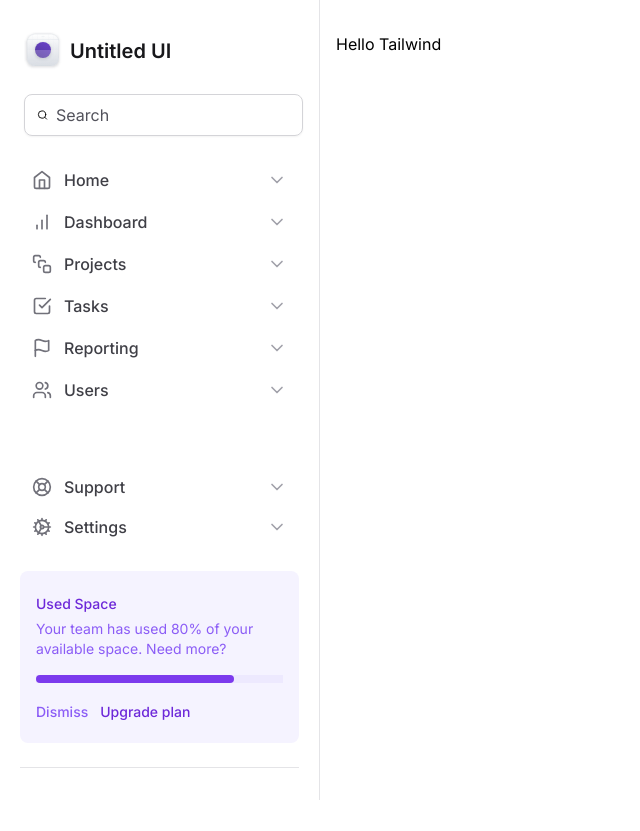
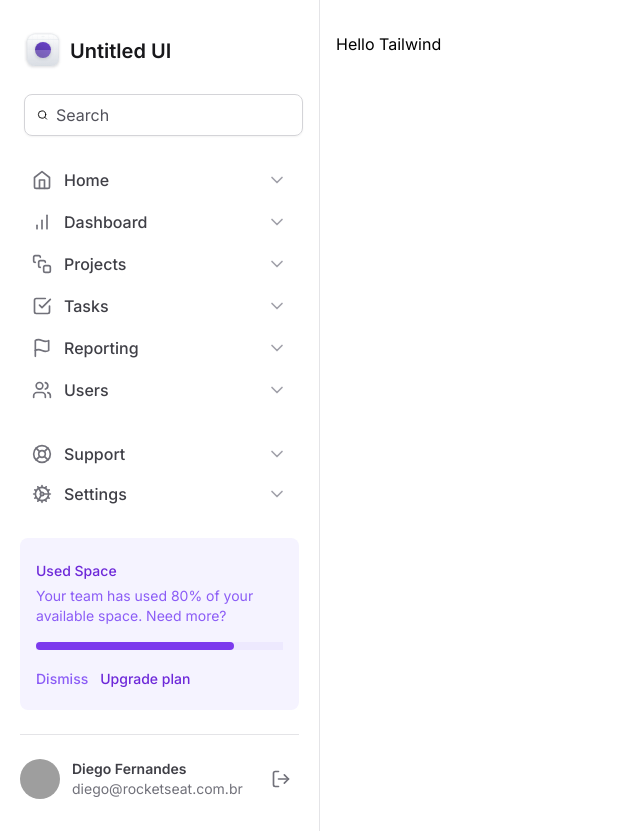
Before and after one commit to felipesanderp/tailwind-next-masterclass, a Next.js app: page / in a window 1280 px wide. Shown: the whole page, without its empty margins (0-640 px from the left). Before the commit the page ends 800 px from the top, so only its background shows below. Built offline with nearby package versions, Linux system fonts and the light colour scheme; grey boxes are pictures that could not be loaded.

Commit message:
profile component

```diff
--- /dev/null
+++ b/src/components/Sidebar/Profile.tsx
@@ -0,0 +1,24 @@
+import { LogOut } from 'lucide-react'
+
+export function Profile() {
+  return (
+    <div className="grid-cols-profile grid items-center gap-3">
+      <img
+        src="https://github.com/diego3g.png"
+        className="h-10 w-10 rounded-full"
+        alt=""
+      />
+      <div className="flex flex-col truncate">
+        <span className="text-sm font-semibold text-zinc-700">
+          Diego Fernandes
+        </span>
+        <span className="truncate text-sm text-zinc-500">
+          diego@rocketseat.com.br
+        </span>
+      </div>
+      <button type="button" className="ml-auto rounded-md p-2 hover:bg-zinc-50">
+        <LogOut className="h-5 w-5 text-zinc-500" />
+      </button>
+    </div>
+  )
+}
--- a/src/components/Sidebar/index.tsx
+++ b/src/components/Sidebar/index.tsx
@@ -12,6 +12,7 @@
 import { Logo } from './logo'
 import { NavItem } from './NavItem'
 import { UsedSpaceWidget } from './UsedSpaceWidget'
+import { Profile } from './Profile'
 
 export function Sidebar() {
   return (
@@ -46,6 +47,8 @@
         <UsedSpaceWidget />
 
         <div className="h-px bg-zinc-200" />
+
+        <Profile />
       </div>
     </aside>
   )
--- a/tailwind.config.ts
+++ b/tailwind.config.ts
@@ -10,6 +10,7 @@
     extend: {
       gridTemplateColumns: {
         app: 'minmax(18rem, 20rem) 1fr',
+        profile: 'max-content 1fr max-content',
       },
     },
   },
```
